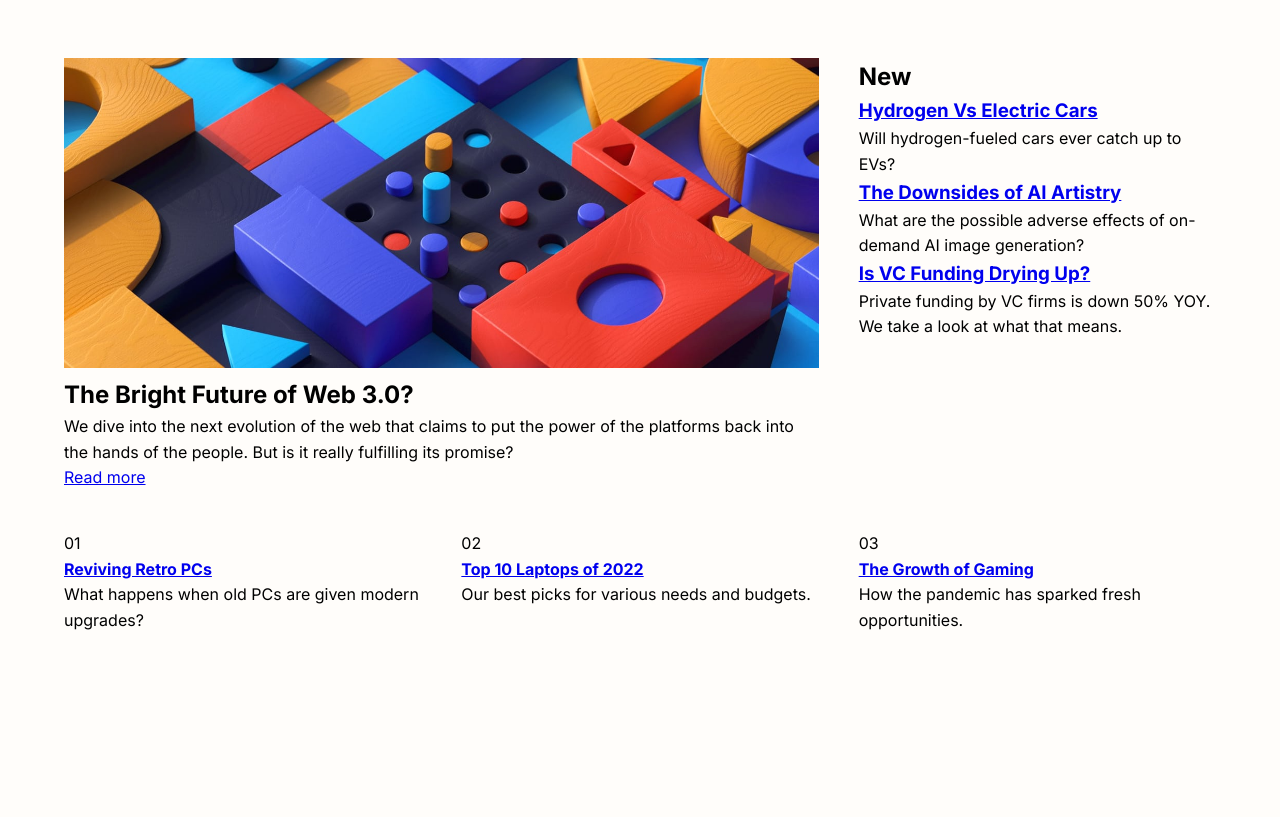
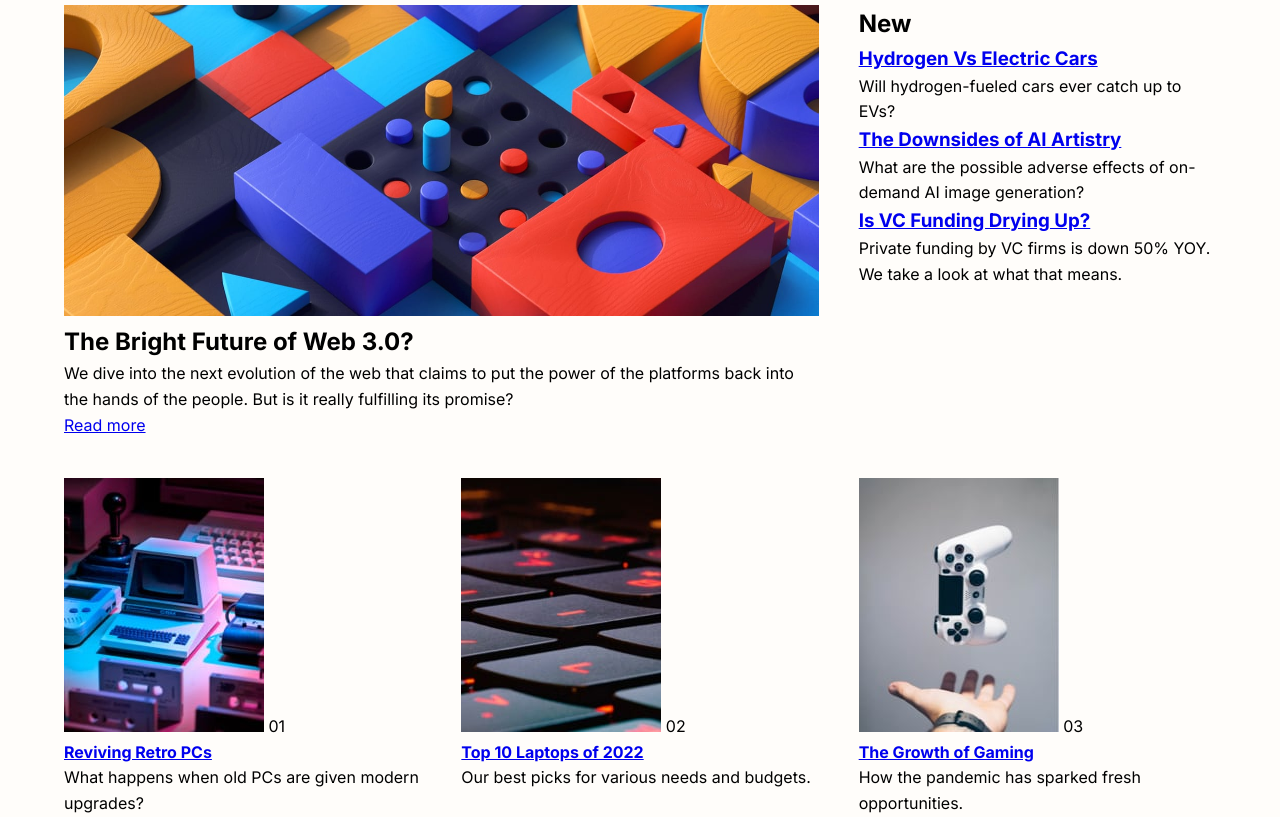
Before and after one commit to ABojo/fm-news-homepage, a website: page index.html in a window 1280 px wide. Shown: the part 114-931 px from the top of the page. Before the commit the page ends 800 px from the top, so only its background shows below. Drawn offline with Linux system fonts and the light colour scheme; files whose address does not match are found by name.

Commit message:
added article images to markup

```diff
--- a/index.html
+++ b/index.html
@@ -87,6 +87,11 @@
           </article>
         </section>
         <article class="article">
+          <img
+            src="./images/image-retro-pcs.jpg"
+            alt="Retro gaming PC"
+            class="article__img"
+          />
           <span class="article__number">01</span>
           <h4 class="article__heading">
             <a href="#">Reviving Retro PCs</a>
@@ -96,6 +101,11 @@
           </p>
         </article>
         <article class="article">
+          <img
+            src="./images/image-top-laptops.jpg"
+            alt="Laptop keys"
+            class="article__img"
+          />
           <span class="article__number">02</span>
           <h4 class="article__heading">
             <a href="#">Top 10 Laptops of 2022</a>
@@ -105,6 +115,11 @@
           </p>
         </article>
         <article class="article">
+          <img
+            src="./images/image-gaming-growth.jpg"
+            alt="PS4 Controller"
+            class="article__img"
+          />
           <span class="article__number">03</span>
           <h4 class="article__heading">
             <a href="#">The Growth of Gaming </a>
```
